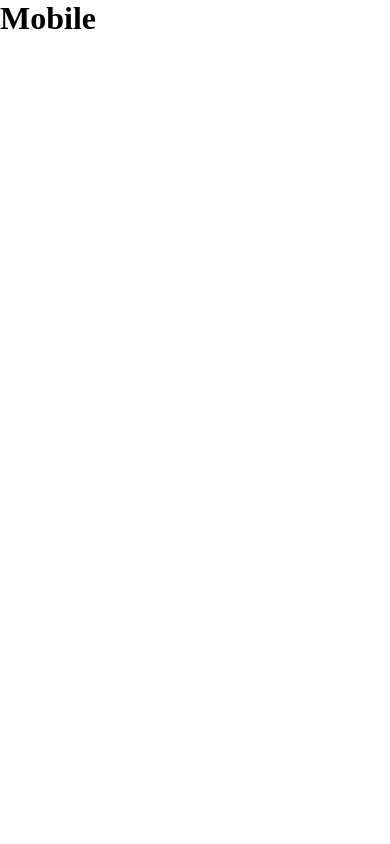
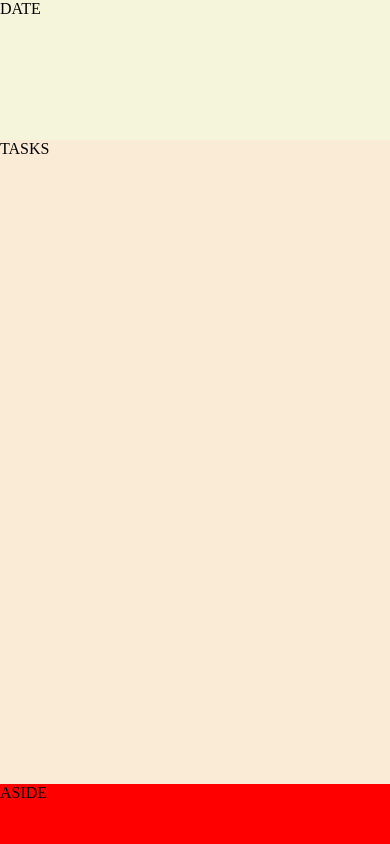
Before and after one commit to dkacza/todo-app, a plain HTML site: page index.html in a window 390 px wide. Drawn offline with Linux system fonts and the light colour scheme.

Commit message:
Working on view and modal transitions

```diff
--- a/index.html
+++ b/index.html
@@ -9,17 +9,6 @@
     <title>ToDo App</title>
 </head>
 <body>
-    <main>
-        <div class="container">
-            <section class="date"></section>
-            <section class="tasks"></section>
-            <div class="callendar"></div>
-            <aside></aside>
-            <button class="add-task-btn"></button>
-        </div>
-        <!-- MODALS -->
-        <div class="add-task-modal">ADD TASK MODAL</div>
-        <div class="delete-task-modal">DELETE TASK MODAL</div>
-    </main>
+
 </body>
 </html>
--- a/js/main.js
+++ b/js/main.js
@@ -10,11 +10,13 @@ window.addEventListener('resize', () => {
     if(window.innerWidth > WIDTH_BREAKPOINT && view.currentSize != 'desktop') {
         view.currentSize = 'desktop'
         view.loadHTML('desktop');
+        view.getDomElements();
         return;
     }
     if(window.innerWidth <= WIDTH_BREAKPOINT && view.currentSize != 'mobile') {
         view.currentSize = 'mobile';
         view.loadHTML('mobile');
+        view.getDomElements();
         return;
     }
 })
--- a/js/templates.js
+++ b/js/templates.js
@@ -8,11 +8,29 @@ const templates = {
         <aside>ASIDE</aside>
         <button class="add-task-btn">ADD TASK</button>
     </div>
+    </main>`,
 
-    <div class="add-task-modal"></div>
-    <div class="delete-task-modal"></div>
+    desktopAddTaskModal: `
+    <div class="modal add-task-modal">
+        ADD TASK
+        <button class="cancel-task-btn">CANCEL</button>
+        <button class="confirm-task-btn">CONFIRM</button>
+    </div>`,
 
+    desktopDeleteTaskModal: `
+    <div class="modal delete-task-modal">
+        DELETE TASK
+        <button class="delete-once-btn>DELETE ONCE</button>
+        <button class="delete-each-btn>DELETE EACH</button>
+    </div>`,
+
+    mobileFramework: `
+    <main class="mobile">
+    <div class="container">
+        <section class="date">DATE</section>
+        <section class="tasks">TASKS</section>
+        <aside>ASIDE</aside>
+    </div>
     </main>`,
-    mobileFramework: '<h1>Mobile</h1>',
 }
 export default templates;
--- a/js/view.js
+++ b/js/view.js
@@ -1,9 +1,12 @@
 import templates from "./templates.js";
 
 const view = {
-    // DOM elements
+    currentSize: null,
+
     domBody: document.querySelector('body'),
-    currentSize: null,
+    mainElement: null,
+    addTaskButton: null,
+    addTaskModal: null,
 
     // FUNCTIONS
     loadHTML: function(viewType) {
@@ -11,11 +14,47 @@ const view = {
         if(viewType == 'desktop') {
             this.domBody.innerHTML = '';
             this.domBody.innerHTML = templates.desktopFramework;
+            this.domBody.innerHTML += templates.desktopAddTaskModal;
+            this.domBody.innerHTML += templates.desktopDeleteTaskModal;
+            this.getDomElements();
         }
         if(viewType == 'mobile') {
             this.domBody.innerHTML = '';
             this.domBody.innerHTML = templates.mobileFramework;
         }
+    },
+
+    getDomElements: function() {
+        this.mainElement = document.querySelector('main');
+        this.addTaskButton = document.querySelector('.add-task-btn');
+        this.addTaskButton.addEventListener('click', this.renderAddTaskModal.bind(this))
+
+    },
+
+    renderAddTaskModal: function() {
+        console.log('render add task modal');
+        this.addTaskModal = document.querySelector('.add-task-modal');
+        this.addTaskModal.classList.add('active');
+
+        const cancelTaskButton = document.querySelector('.cancel-task-btn');
+        const confirmTaskButton = document.querySelector('.confirm-task-btn');
+
+        console.log(confirmTaskButton, cancelTaskButton);
+
+        cancelTaskButton.addEventListener('click', this.closeModal.bind(this, this.addTaskModal));
+        confirmTaskButton.addEventListener('click', this.closeModal.bind(this, this.addTaskModal))
+    },
+
+    renderDeleteTaskModal: function() {
+
+    },
+
+    extendTask: function() {
+
+    },
+
+    closeModal: function(modal) {
+        modal.classList.remove('active');
     }
 }
 export default view;
--- a/scss/main.scss
+++ b/scss/main.scss
@@ -1,14 +1,16 @@
 @import "var.scss";
-
-main.desktop {
+main {
     display: flex;
     justify-content: center;
     align-items: center;
+    position: relative;
     width: 100vw;
     height: 100vh;
     overflow: hidden;
     background: linear-gradient(111.16deg, #660708 -6.65%, #E5383B 99.11%, #E5383B 99.11%);
+}
 
+main.desktop {
     div.container {
         width: 100%;
         height: 100%;
@@ -19,7 +21,6 @@ main.desktop {
         grid-template-areas:
         "aside date ."
         "aside tasks callendar";
-
 
         aside {
             grid-area: aside;
@@ -43,5 +44,40 @@ main.desktop {
             right: 50px;
         }
     }
+}
 
+main.mobile {
+    div.container {
+        background-color: white;
+        width: 100%;
+        height: 100%;
+        display: flex;
+        flex-direction: column;
+        justify-content: space-between;
+        align-items: stretch;
+    }
+    section.date {
+        flex-basis: 140px;
+        background-color: beige;
+    }
+    section.tasks {
+        flex-grow: 1;
+        background-color: antiquewhite;
+    }
+    aside {
+        flex-basis: 60px;
+        background-color: red;
+        align-self: stretch;
+    }
 }
+
+.modal {
+    position: absolute;
+    top: 50%;
+    left: 50%;
+    transform: translate(-50%, -50%);
+    display: none;
+}
+.modal.active {
+    display: block;
+}
```
Also changed, not shown: css/main.css.
